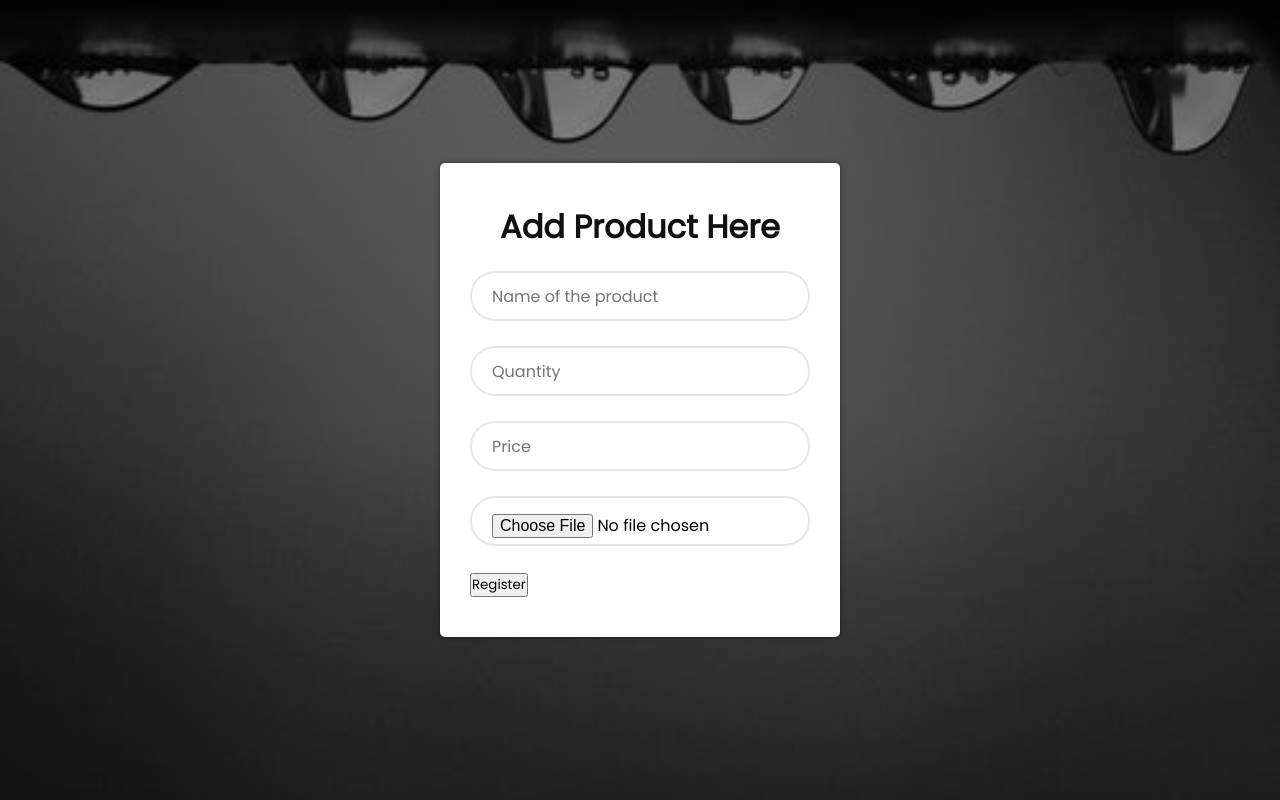
After one commit to gkiplangat/login_register_form, a PHP site: page /add_product.php in a window 1280 px wide. The commit adds this page. Run offline with PHP 8.4, Linux system fonts and the light colour scheme.

Commit message:
product page added

```diff
--- /dev/null
+++ b/add_product.php
@@ -0,0 +1,34 @@
+<!DOCTYPE html>
+<html lang="en">
+<head>
+    <meta charset="UTF-8">
+    <meta http-equiv="X-UA-Compatible" content="IE=edge">
+    <meta name="viewport" content="width=device-width, initial-scale=1.0">
+    <title>product</title>
+    <link rel="stylesheet" href="style.css">
+</head>
+<body>
+
+    <div class="container">
+    <form action="" method="POST" class="login-email">
+            <p class="login-text" style="font-size: 2rem; font-weight:800;"> Add product Here</p>
+            <div class="input-group">
+                <input type="text" placeholder="Name of the product" name="product_name"   required>
+            </div>
+            <div class="input-group">
+                <input type="number" placeholder="Quantity" name="quantity"   required>
+            </div>
+            <div class="input-group">
+                <input type="number" placeholder="Price" name="price"    required>
+            </div>
+            <div class="input-group">
+                <input type="file"   name="image"    required>
+            </div>
+
+               <button name="submit" class="btn">Register</button>
+            </div>
+
+        </form>
+</div>
+</body>
+</html>
--- a/admin.php
+++ b/admin.php
@@ -17,7 +17,7 @@ if(!isset($_SESSION['username'])){
 <body>
 <ul>
   <li><a class="active" href="#home">Home</a></li>
-  <li><a href="#news">Add product</a></li>
+  <li><a href="add_product.php">Add product</a></li>
   <li><a href="#contact">View Product</a></li>
   <li><a href="#about">About</a></li>
 </ul>
```
